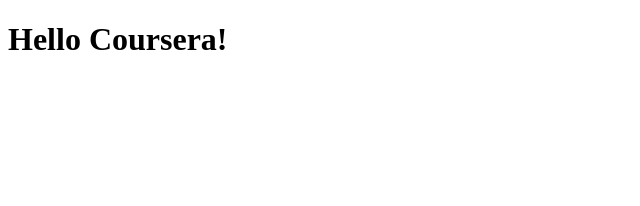
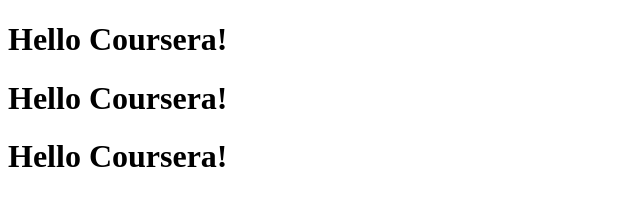
Before and after one commit to CalvinCorte4/CalvinCorte4.github.io, a plain HTML site: page index.html in a window 1280 px wide. Shown: the whole page, without its empty margins (0-640 px from the left). Drawn offline with Linux system fonts and the light colour scheme.

Commit message:
MORE Headings

```diff
--- a/index.html
+++ b/index.html
@@ -5,5 +5,7 @@
     </head>
     <body>
         <h1>Hello Coursera!</h1>
+        <h1>Hello Coursera!</h1>
+        <h1>Hello Coursera!</h1>
     </body>
 </html>
```
